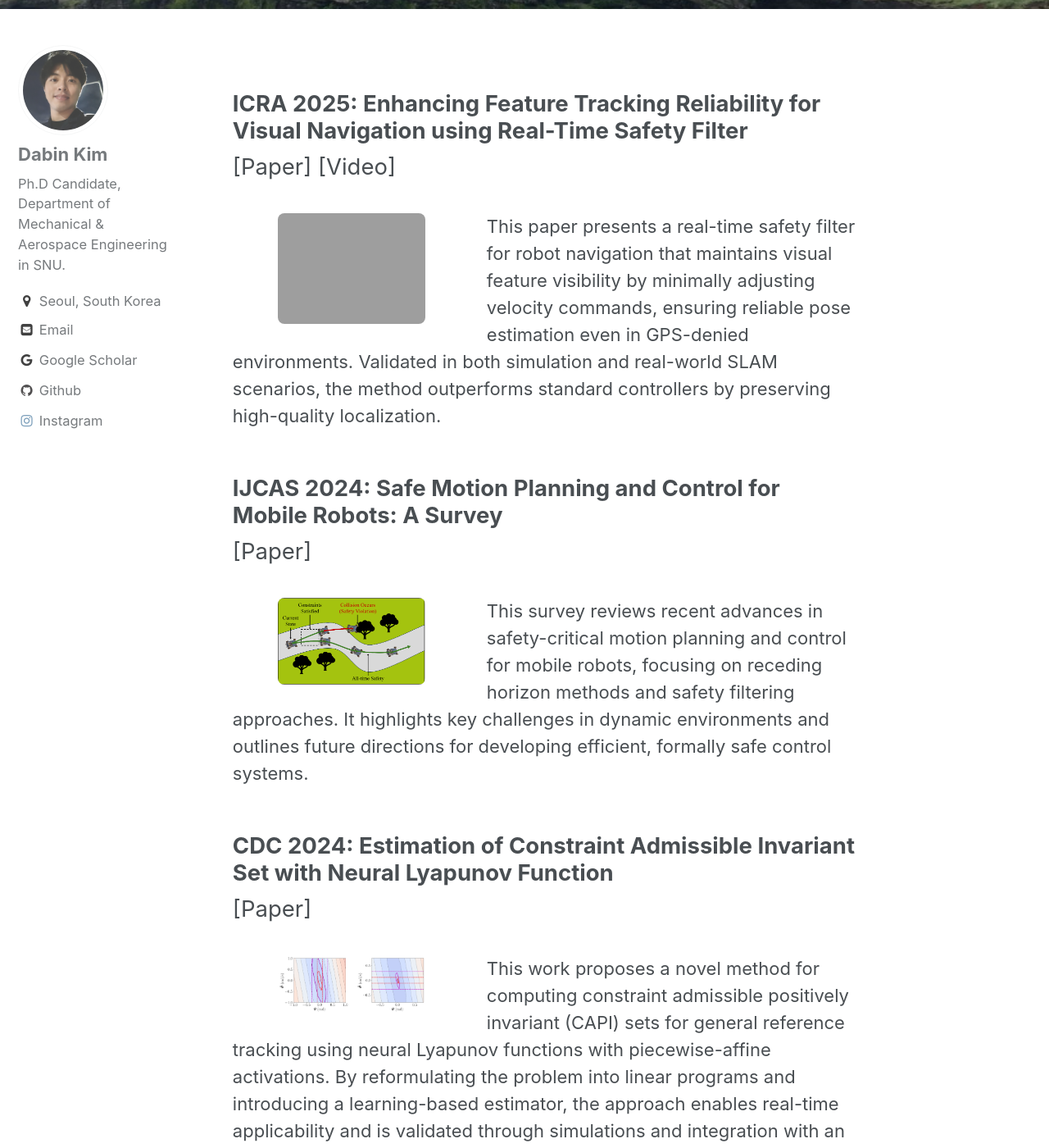
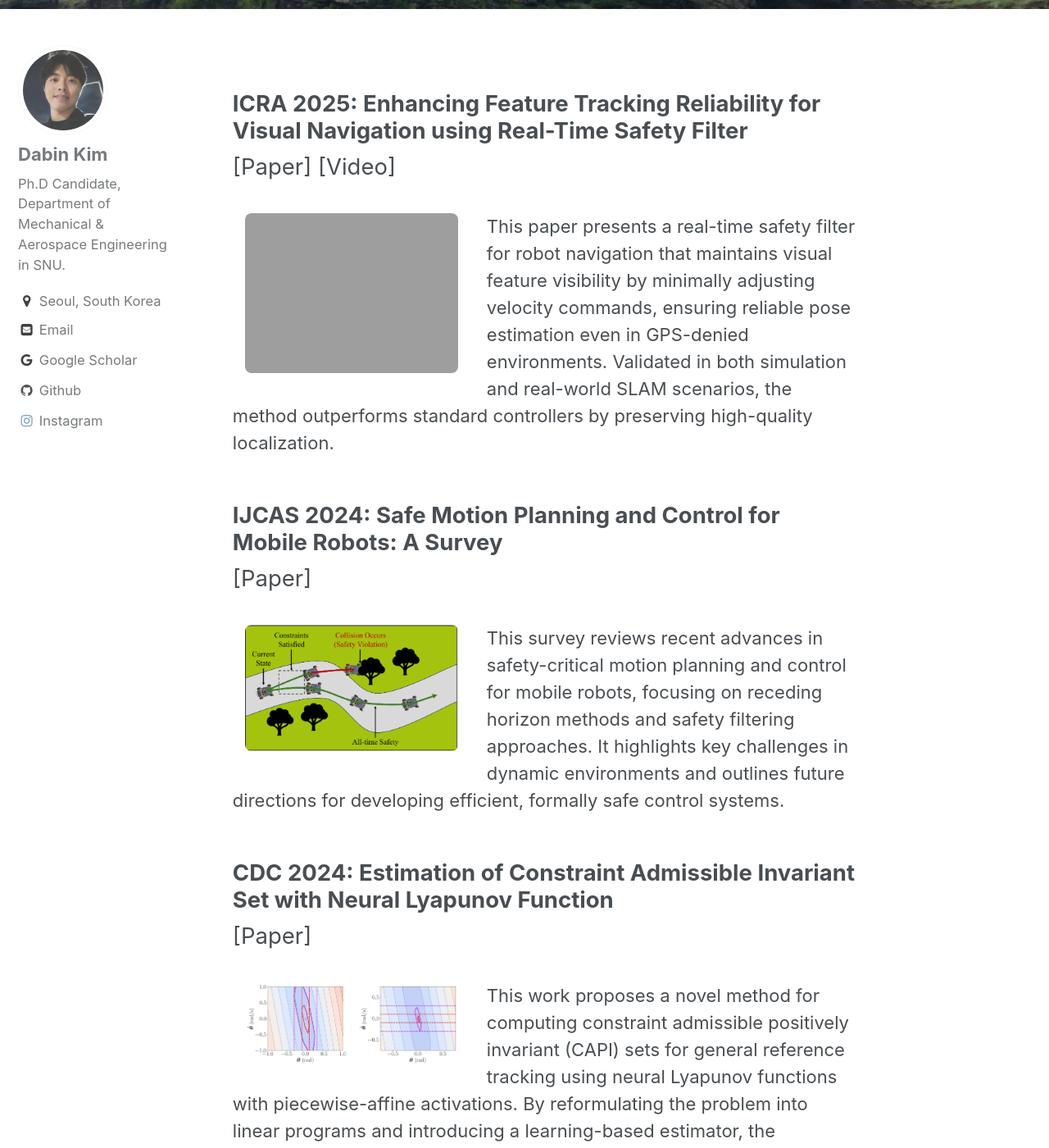
Before and after one commit to dabinkim-LGOM/dabinkim-LGOM.github.io, a Jekyll site: the page built from _pages/pub.md, in a window 1280 px wide and 1400 px high, scrolled down 379 px. Shown: the whole window at 82% size. Built offline with Jekyll 4.4.1, drawn with Linux system fonts in a browser that asks for light colours.

Commit message:
Update _archive.scss

```diff
--- a/_sass/_archive.scss
+++ b/_sass/_archive.scss
@@ -93,7 +93,7 @@
   width: 300px;
 
   img {
-    width: 180px;
+    width: 260px;
     height: auto;
     margin: auto;
     display: block;
```
